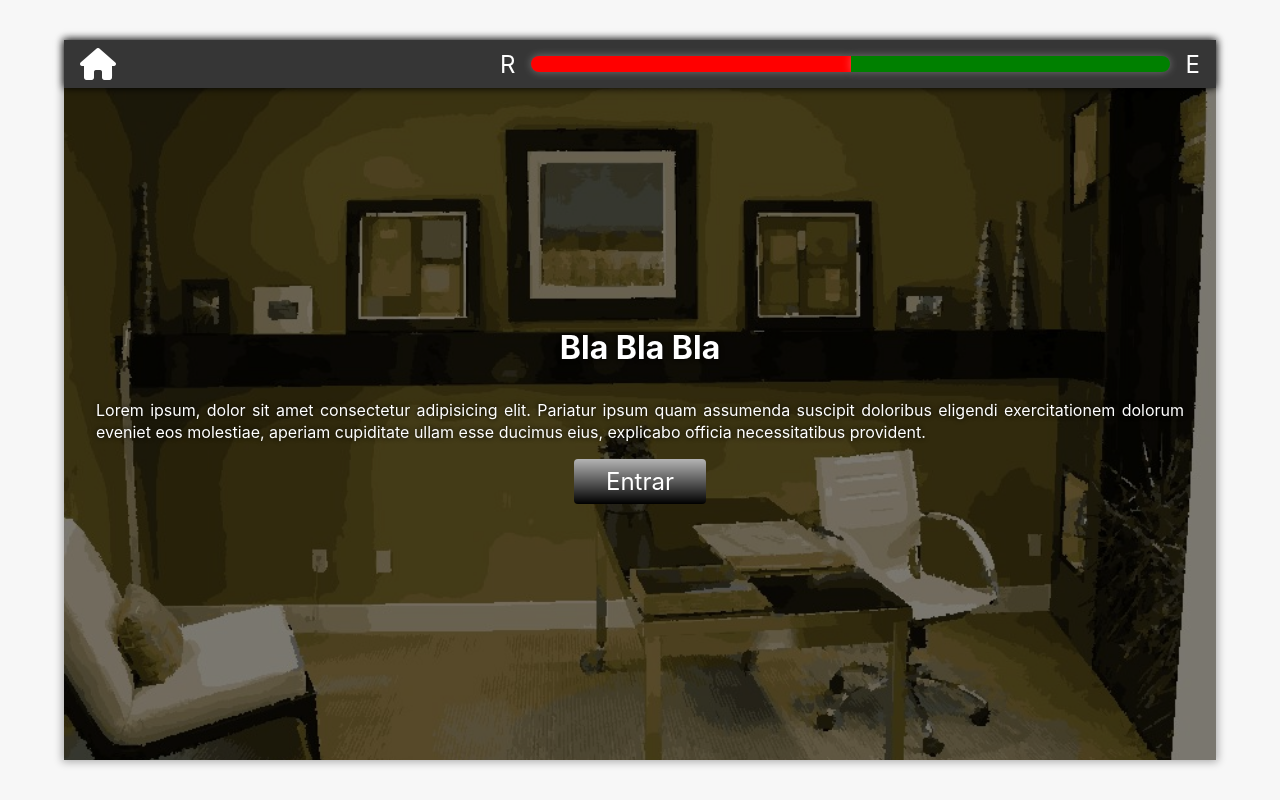
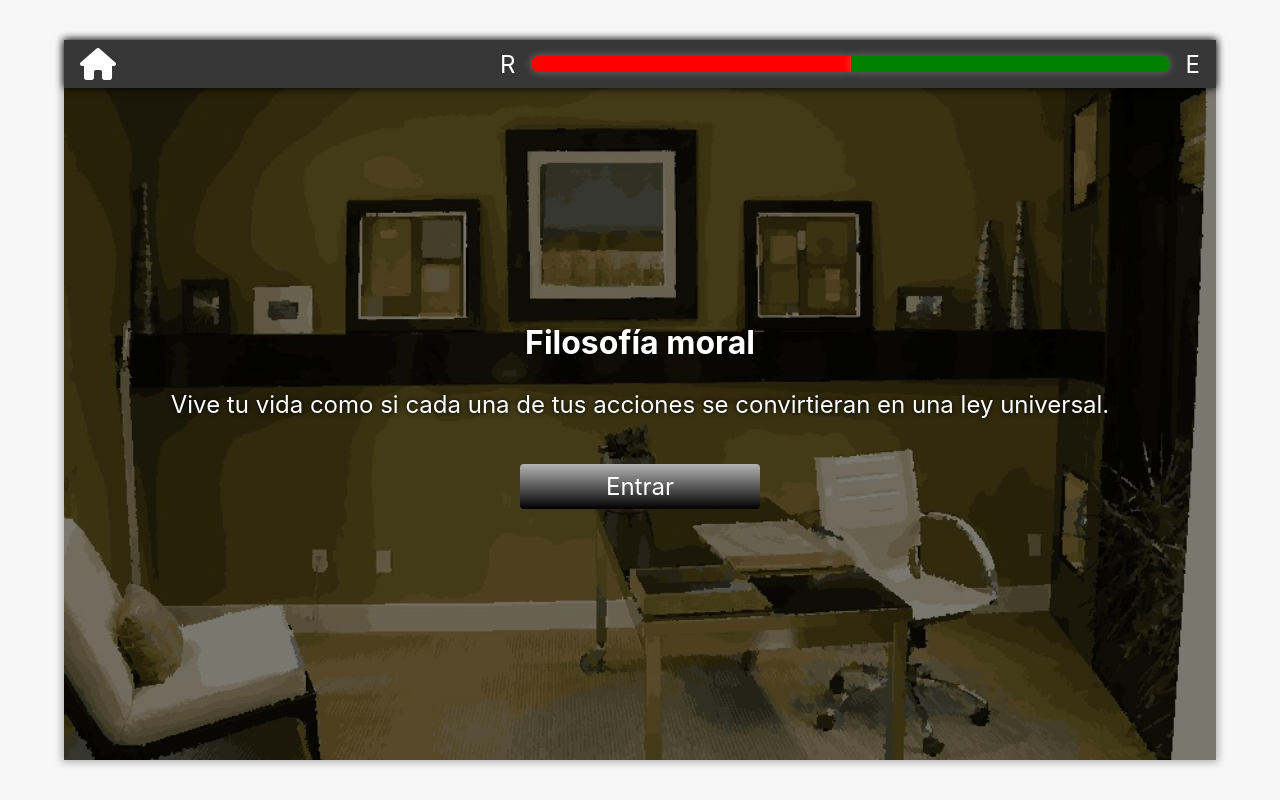
Before and after one commit to Josegm95/la-etica, a React (Create React App) app: page / in a window 1280 px wide. Built offline with nearby package versions, Linux system fonts and the light colour scheme.

Commit message:
copies changed and minior styles aplied in home

```diff
--- a/src/App.scss
+++ b/src/App.scss
@@ -40,6 +40,7 @@ p {
 
 .button {
   font-size: 1.5em;
+  width: 15rem;
   padding: 0.5rem 2rem;
   margin: 1rem 0;
   color: #fff;
--- a/src/Pages/Home/home.jsx
+++ b/src/Pages/Home/home.jsx
@@ -12,12 +12,10 @@ const Home = ({ history }) => {
         alt=""
         className="page__background"
       />
-      <h1>Bla Bla Bla</h1>
+      <h1>Filosofía moral</h1>
       <p>
-        Lorem ipsum, dolor sit amet consectetur adipisicing elit. Pariatur ipsum
-        quam assumenda suscipit doloribus eligendi exercitationem dolorum
-        eveniet eos molestiae, aperiam cupiditate ullam esse ducimus eius,
-        explicabo officia necessitatibus provident.
+        Vive tu vida como si cada una de tus acciones se convirtieran en una ley
+        universal.
       </p>
       <button
         onClick={() => {
--- a/src/Pages/Home/home.scss
+++ b/src/Pages/Home/home.scss
@@ -10,7 +10,9 @@
   }
 
   p {
-    text-align: justify;
+    font-size: 1.5em;
+    text-align: center;
     padding: 0 2rem;
+    margin-bottom: 2rem;
   }
 }
```
Also changed, not shown: 1 other file (tests, documents, lock files or other folders).
